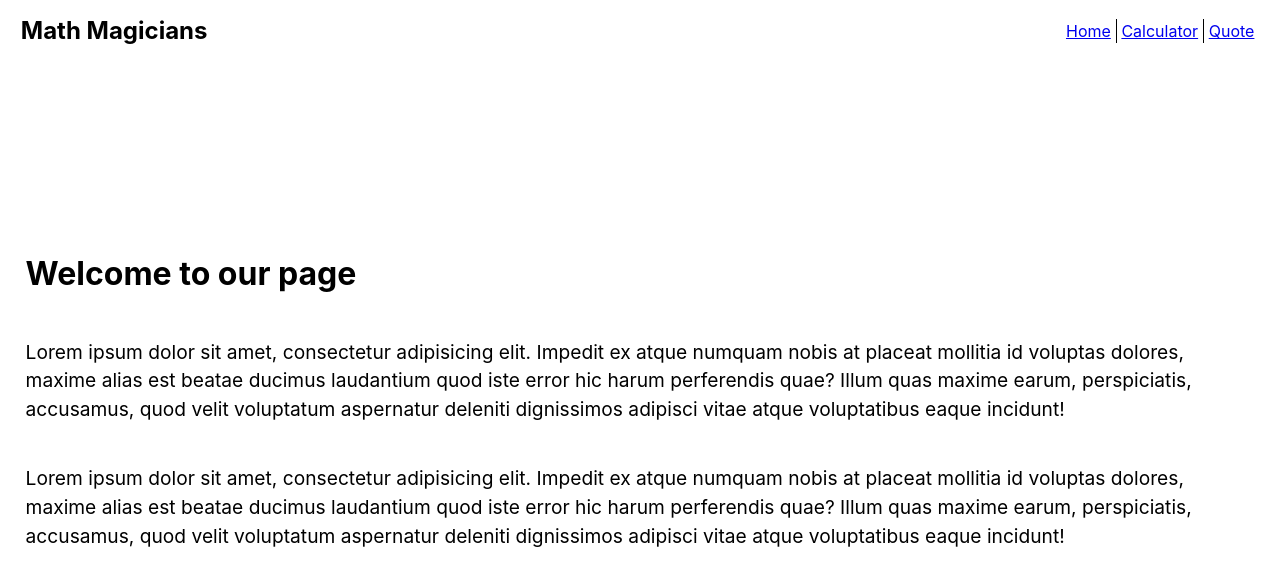
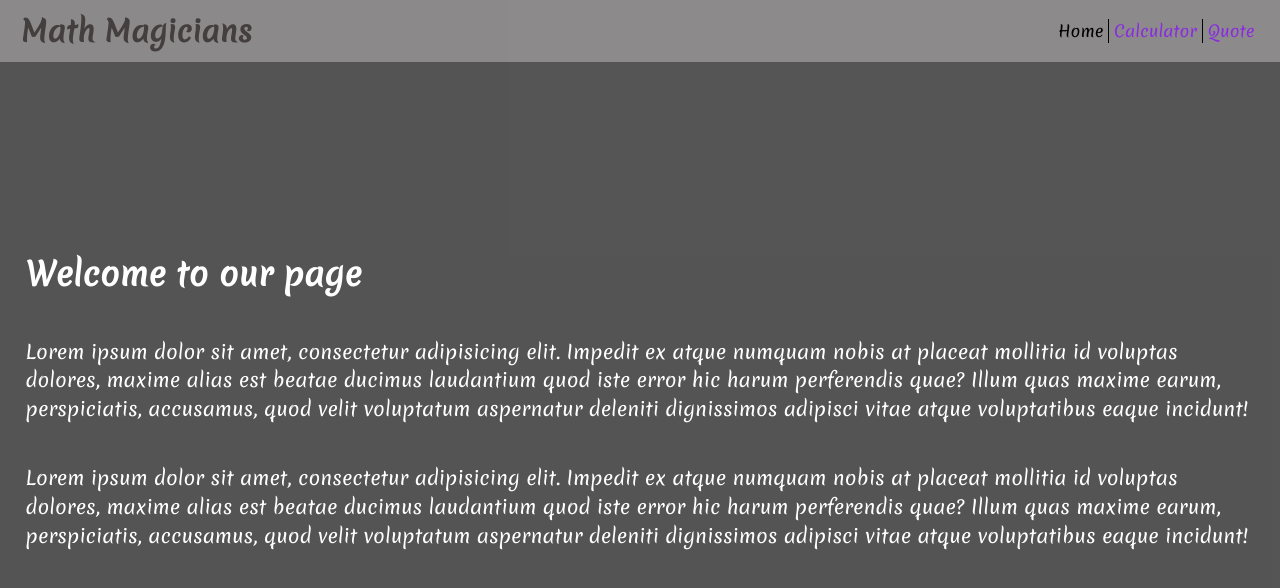
Before and after one commit to gemmen29/Math-magician, a React (Create React App) app: page /home in a window 1280 px wide. Shown: the top 588 px of the page. Built offline with nearby package versions, Linux system fonts and the light colour scheme.

Commit message:
Add styles

```diff
--- a/src/App.css
+++ b/src/App.css
@@ -1,5 +1,6 @@
 .App {
-  background-color: white;
+  background-color: #1e1e1ec1;
+  color: white;
   display: flex;
   justify-content: center;
   align-items: center;
--- a/src/components/Header/Header.module.css
+++ b/src/components/Header/Header.module.css
@@ -3,12 +3,18 @@
   position: fixed;
   top: 0;
   padding: 0.2rem 1.3rem;
+  background-color: #b5b1b193;
 }
 
 .nav {
   display: flex;
   justify-content: space-between;
   align-items: center;
+}
+
+.nav h1 {
+  font-size: 1.8rem;
+  color: #453e3e;
 }
 
 .nav .pages {
--- a/src/index.css
+++ b/src/index.css
@@ -1,31 +1,18 @@
+@import url('https://fonts.googleapis.com/css2?family=Courgette&family=Merienda&display=swap');
+
 body {
-  font-family:
-    -apple-system,
-    BlinkMacSystemFont,
-    'Segoe UI',
-    'Roboto',
-    'Oxygen',
-    'Ubuntu',
-    'Cantarell',
-    'Fira Sans',
-    'Droid Sans',
-    'Helvetica Neue',
-    sans-serif;
   -webkit-font-smoothing: antialiased;
   -moz-osx-font-smoothing: grayscale;
   min-height: 100vh;
   width: 100vw;
   text-rendering: optimizeSpeed;
   line-height: 1.5;
+  font-family: 'Courgette', cursive;
+  font-family: 'Merienda', cursive;
 }
 
 code {
-  font-family:
-    source-code-pro,
-    Menlo,
-    Monaco,
-    Consolas,
-    'Courier New',
+  font-family: source-code-pro, Menlo, Monaco, Consolas, 'Courier New',
     monospace;
 }
 
@@ -96,3 +83,13 @@
     scroll-behavior: auto !important;
   }
 }
+
+.active {
+  text-decoration: none;
+  color: black;
+}
+
+a {
+  text-decoration: none;
+  color: blueviolet;
+}
```
